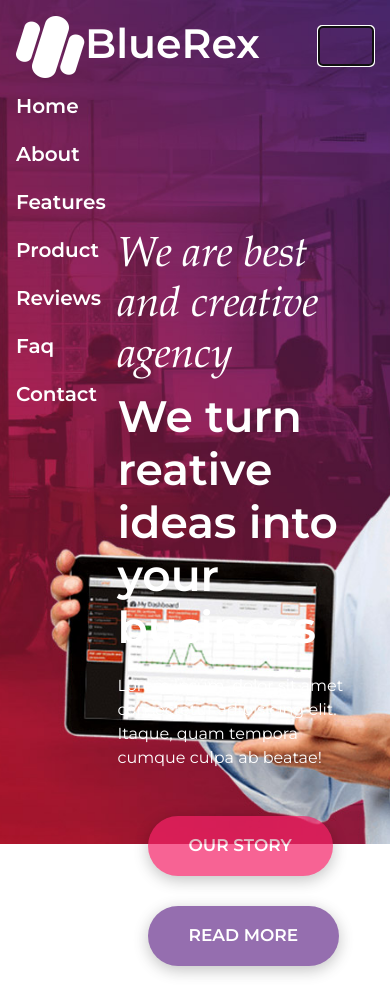
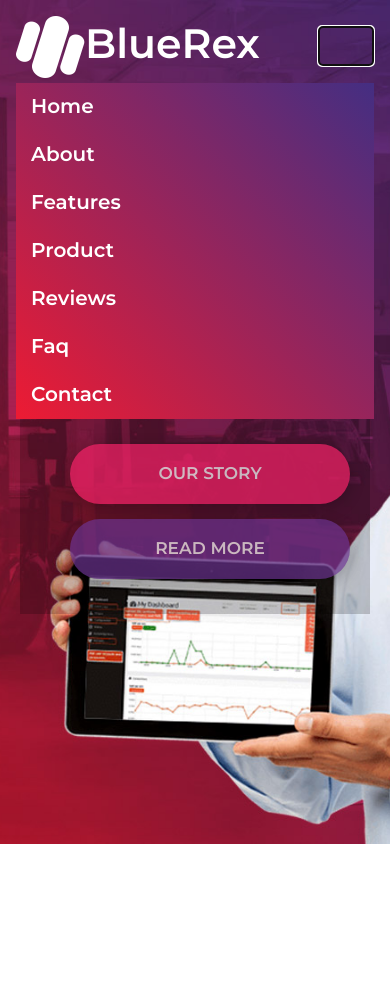
Before and after one commit to LarisaLG/BlueRex, a plain HTML site: page index.html in a window 390 px wide. Both pictures are taken after a click on the button "Toggle navigation". After the commit the page ends 844 px from the top, so only its background shows below. Drawn offline with Linux system fonts and the light colour scheme; a script that the page names is missing.

Commit message:
header style
Added some media queries for mobile devices

```diff
--- a/css/style.css
+++ b/css/style.css
@@ -27,9 +27,11 @@ h4{
     background: url(../img/bg-main.jpg) center no-repeat;
     background-size: cover;
     height: 100vh;
-    min-height: 600px;
+    min-height: 700px;
     position: relative;
-
+}
+.navbar-toggler{
+    color: #ffffff;
 }
 .main-header .navbar-brand,
 .main-header ul li a{
@@ -44,7 +46,7 @@ h4{
    font-size: 20px;
 }
 
-.main-header ul li a::after {
+.main-header ul li a:after {
     content: '';
     display: block;
     width: 100%;
@@ -53,13 +55,13 @@ h4{
     transform: scale(0);
     transition: all .3s;
  }
-.main-header ul li a:hover::after {
+.main-header ul li a:hover:after {
     transform: scale(1);
  }
 .main-header-text{
     position: absolute;
     top: 25%;
-    left: 25%;
+    left: 5%;
     max-width: 600px;
     color: #ffffff;
     padding: 20px;
@@ -93,3 +95,59 @@ h4{
 .btn-violet{
     background-color: #69328e;
 }
+
+
+
+/* Large Devices, Wide screens */
+@media only screen and (max-width : 1200px) {
+
+}
+/* Medium Devices, Desktops */
+@media only screen and (max-width : 992px) {
+    .main-header-text{
+        background-color: rgba(0,0,0,.2);
+    }
+}
+@media only screen and (max-width : 991px) {
+    .navbar-nav{
+        background: linear-gradient(45deg, #ed1b33 0%, #442e82 100%);
+        position: relative;
+        z-index: 1;
+        padding: 0 15px;
+    }
+}
+/* Small Devices, Tablets */
+@media only screen and (max-width : 768px) {
+    .main-header-text{
+        left: 0;
+        margin: 0 20px;
+        max-width: 100%;
+    }
+    h3,h4 {
+        font-size: 30px;
+    }
+}
+@media only screen and (max-width : 600px) {
+    .main-header-text{
+        top: 90px;
+    }
+    .main-header-buttons .btn{
+        display: block;
+        width: 100%;
+        margin-bottom: 15px;
+    }
+    .main-header-buttons .btn:last-child{
+        margin-top: 0;
+    }
+}
+/* Extra Small Devices, Phones */
+@media only screen and (max-width : 480px) {
+
+}
+
+@media only screen and (max-width : 380px) {
+    .main-header .navbar-brand{
+        font-size: 30px;
+
+    }
+}
```
